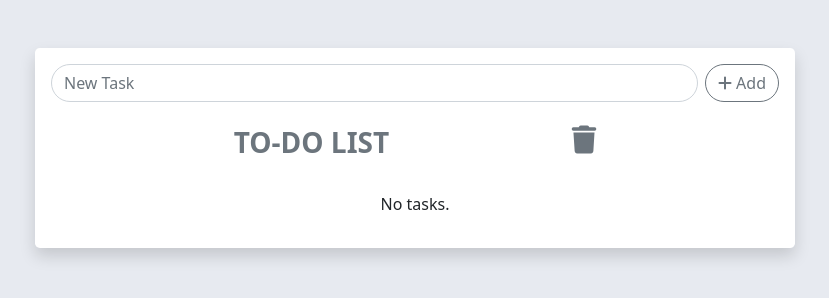
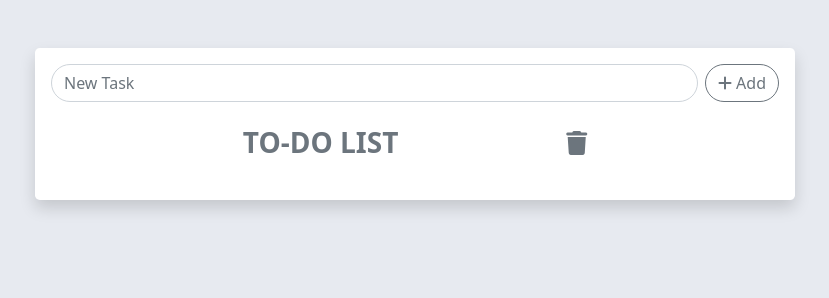
Before and after one commit to patriciabrsk/vue-todolist, a plain HTML site: page index.html in a window 1280 px wide. Shown: the whole page, without its empty margins (225-1054 px from the left). Drawn offline with nearby package versions, Linux system fonts and the light colour scheme.

Commit message:
trying to fix line through text

```diff
--- a/css/style.css
+++ b/css/style.css
@@ -2,11 +2,19 @@ body {
     background-color: #e7eaf0;
 }
 
-ul span,
+ul li,
 div.list-header i {
     cursor: pointer;
+}
+
+div.list-header i {
+    vertical-align: middle;
 }
 
 ul.list-group li:hover {
     background-color: #bdc3cf;;
 }
+
+ul.list-group li span i:hover {
+
+}
--- a/index.html
+++ b/index.html
@@ -35,15 +35,15 @@
                         </button>
                     </div>
 
-                    <div class="list-header d-flex p-4 justify-content-evenly px-0">
-                        <h3 class="text-uppercase fw-bold text-secondary">To-do list</h3>
-                        <i @click="clearAllTasks()" class="fa-solid fa-trash text-secondary fs-3 "></i>
+                    <div class="list-header d-flex p-4 justify-content-evenly align-items-center">
+                        <h3 class="text-uppercase fw-bold text-secondary m-0">To-do list</h3>
+                        <i @click="clearAllTasks()" class="fa-solid fa-trash text-secondary fs-4"></i>
                     </div>
 
                     <div class="todo-list-wrapper">
                         <ul class="list-group" v-if="tasks.length >= 1">
-                            <li class="list-group-item d-flex justify-content-between rounded-pill align-items-center mb-2" :class="newTask.done ? 'text-decoration-line-through' : ''  "
-                            v-for="(task, index) in tasks" @click="task.done = !task.done">
+                            <li class="list-group-item d-flex justify-content-between rounded-pill align-items-center mb-2"
+                            <!-- v-for="(task, index) in tasks" @click="completeTask(task)" :class="text-decoration-line-through"> -->
                                 {{ task.text }}
                                 <span class="badge bg-primary text-dark" @click="removeTask(index)">
                                     <i class="fa-solid fa-xmark text-white fs-3"></i>
@@ -52,7 +52,6 @@
                         </ul>
                         <p v-else>No tasks.</p>
                     </div>
-
                 </div>
             </div>
         </div>
--- a/js/main.js
+++ b/js/main.js
@@ -38,6 +38,9 @@ const app = new Vue(
             },
             clearAllTasks() {
                 this.tasks = [];
+            },
+            completeTask(task) {
+                this.task.done = !this.task.done;
             }
         }
     }
```
